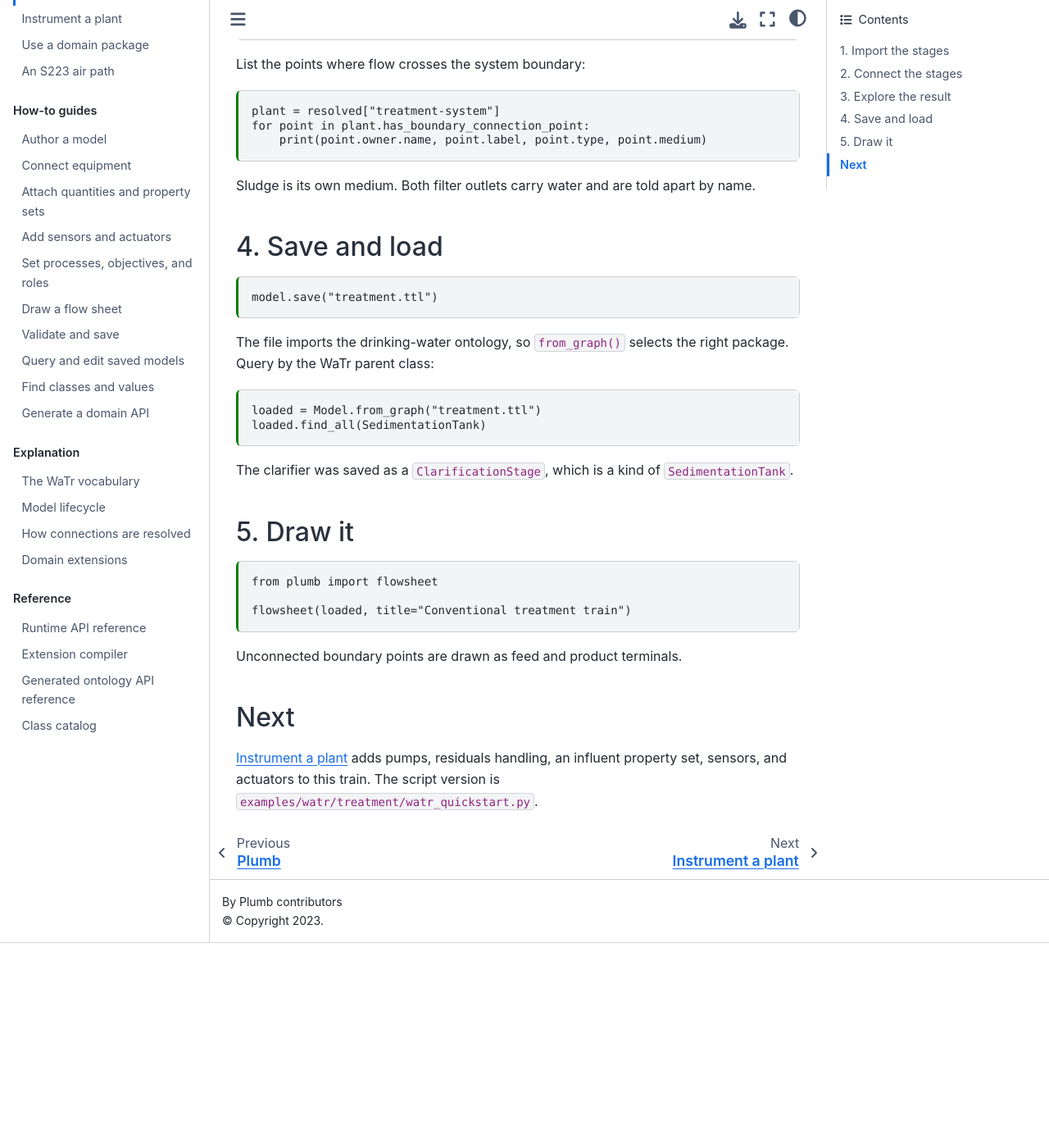
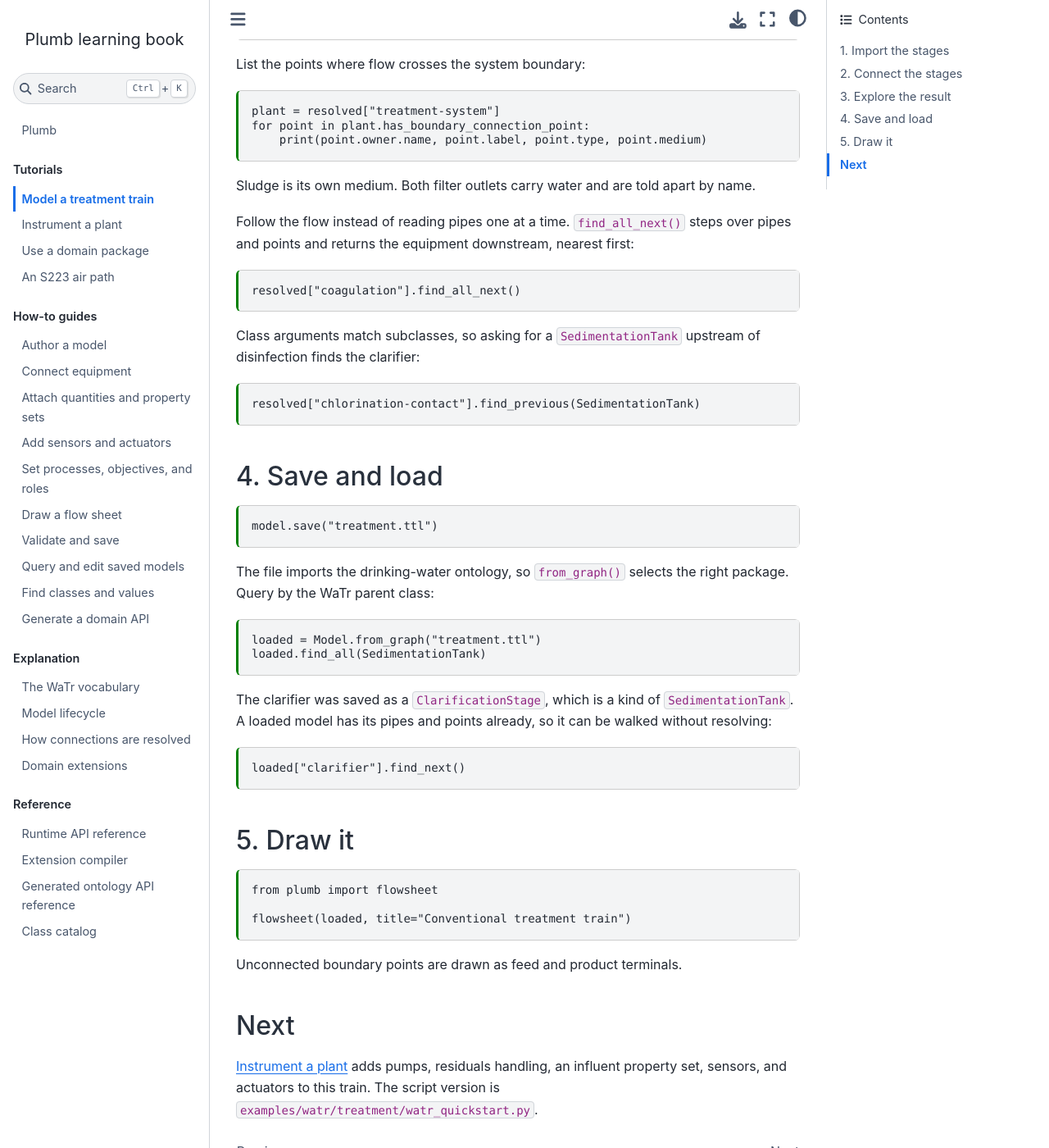
Before and after one commit to gtfierro/objectrdf, a Jupyter Book: the page built from docs/book/tutorials/watr-treatment.md, in a window 1280 px wide and 1400 px high, scrolled down 2403 px. Shown: the whole window at 82% size. Built offline with Jupyter Book 1.0.4 settings and Sphinx 7.4.7 and the Sphinx Book theme 1.1.4, drawn with Linux system fonts in a browser that asks for light colours; before the commit the page ends 3553 px from its top, so only the background shows below that.

Commit message:
Use the traversal API across the book
Walk the treatment tutorial and the connect-equipment snapshot with
find_all_next/find_previous and through=, make the containment section of
the query how-to executable, note where walks run in the lifecycle page,
and mention flow queries on the front page.

````diff
--- a/docs/book/tutorials/watr-treatment.md
+++ b/docs/book/tutorials/watr-treatment.md
@@ -122,6 +122,21 @@ for point in plant.has_boundary_connection_point:
 Sludge is its own medium. Both filter outlets carry water and are told apart
 by name.
 
+Follow the flow instead of reading pipes one at a time. `find_all_next()`
+steps over pipes and points and returns the equipment downstream, nearest
+first:
+
+```{code-cell} python3
+resolved["coagulation"].find_all_next()
+```
+
+Class arguments match subclasses, so asking for a `SedimentationTank`
+upstream of disinfection finds the clarifier:
+
+```{code-cell} python3
+resolved["chlorination-contact"].find_previous(SedimentationTank)
+```
+
 ## 4. Save and load
 
 ```{code-cell} python3
@@ -137,7 +152,12 @@ loaded.find_all(SedimentationTank)
 ```
 
 The clarifier was saved as a `ClarificationStage`, which is a kind of
-`SedimentationTank`.
+`SedimentationTank`. A loaded model has its pipes and points already, so it
+can be walked without resolving:
+
+```{code-cell} python3
+loaded["clarifier"].find_next()
+```
 
 ## 5. Draw it
 
````
Also changed, not shown: docs/book/explanation/lifecycle.md (+8 -1 lines), docs/book/how-to/author-a-model.md (+2 -0 lines), docs/book/how-to/connect-equipment.md (+11 -0 lines), docs/book/how-to/query-loaded-models.md (+21 -12 lines), docs/book/index.md (+3 -1 lines).
